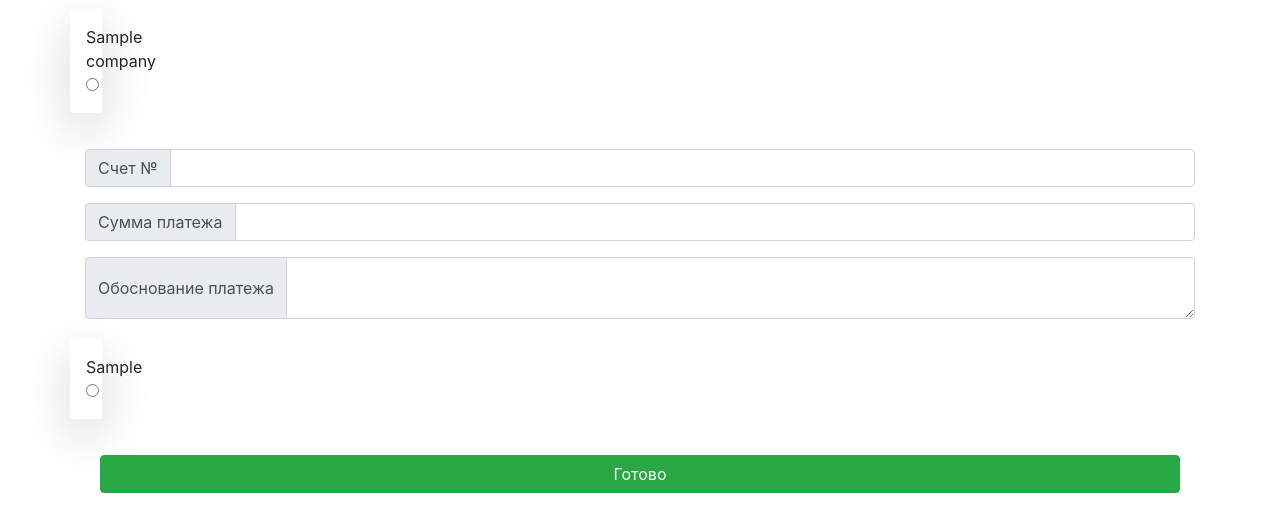
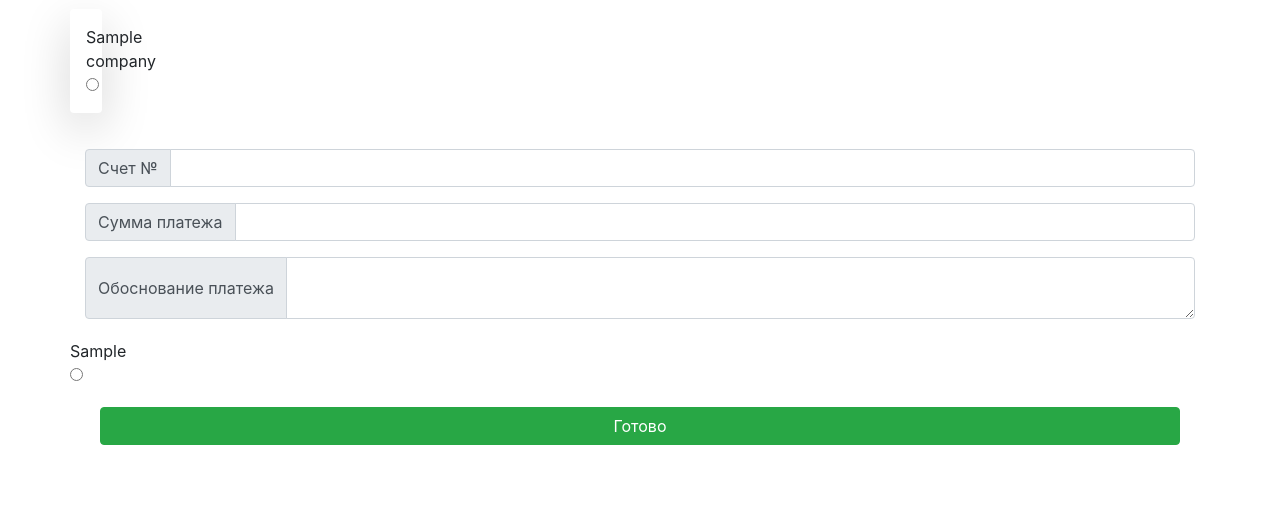
Before and after one commit to MilesNaismith/memo, a Django app: template memo/note/templates/note/note.html in a window 1280 px wide. Shown: the part 72-604 px from the top of the page. Run offline with Django 3.2, Linux system fonts and the light colour scheme; the template is opened without the code that fills it: most values are stand-ins (such as "Sample title", 1, 10 or a date in 2020); some libraries are stand-ins or nearby versions.

Commit message:
note app

```diff
--- a/memo/note/processing.py
+++ b/memo/note/processing.py
@@ -2,7 +2,7 @@ from docx import Document
 from docx.shared import Inches, Cm
 import datetime
 from docx.enum.text import WD_ALIGN_PARAGRAPH
-from django.http import HttpResponse
+from django.http import FileResponse
 
 def get_note(company_name, budget_item, pay_reason, pay_check, pay_sum):
     tomorrow = datetime.date.today() + datetime.timedelta(days=1)
@@ -71,7 +71,7 @@ def get_note(company_name, budget_item, pay_reason, pay_check, pay_sum):
     hdr_cells[0].width = Cm(5.0)
     hdr_cells[1].width = Cm(12.0)
     document.save('note.docx')
-    print(dir(HttpResponse))
+    return FileResponse('./note.docx', as_attachment=True, filename='note.docx')
 
 
 if __name__ == "__main__":
--- a/memo/note/templates/note/note.html
+++ b/memo/note/templates/note/note.html
@@ -39,7 +39,7 @@
             <div class="row">
                 {% for budget_item in budget_items %}
                     <div class="col-sm-3 margin-bot-top">
-                        <div class="text-center align-middle shadow-lg p-3 mb-3 bg-white rounded">
+                        <div class="text-center align-middle bg-white rounded">
                             {{budget_item.budget_item}}
                             <input type="radio" name="budget_items" value="{{budget_item.budget_item}}">
                         </div>
--- a/memo/note/views.py
+++ b/memo/note/views.py
@@ -1,6 +1,7 @@
 from django.shortcuts import render
 from .models import Budget, Company
 from .processing import get_note
+
 
 # Create your views here.
 def note(request):
@@ -12,6 +13,7 @@ def note(request):
         pay_check = request.POST['pay_check']
         pay_sum = request.POST['pay_sum']
         get_note(company_name, budget_item, pay_reason, pay_check, pay_sum)
+        #FileResponse(p, as_attachment=True, filename='note.docx')
         return render(request, 'note/success.html')
     budget_items = Budget.objects.filter()
     companies = Company.objects.filter()
```
Also changed, not shown: 1 other file.
